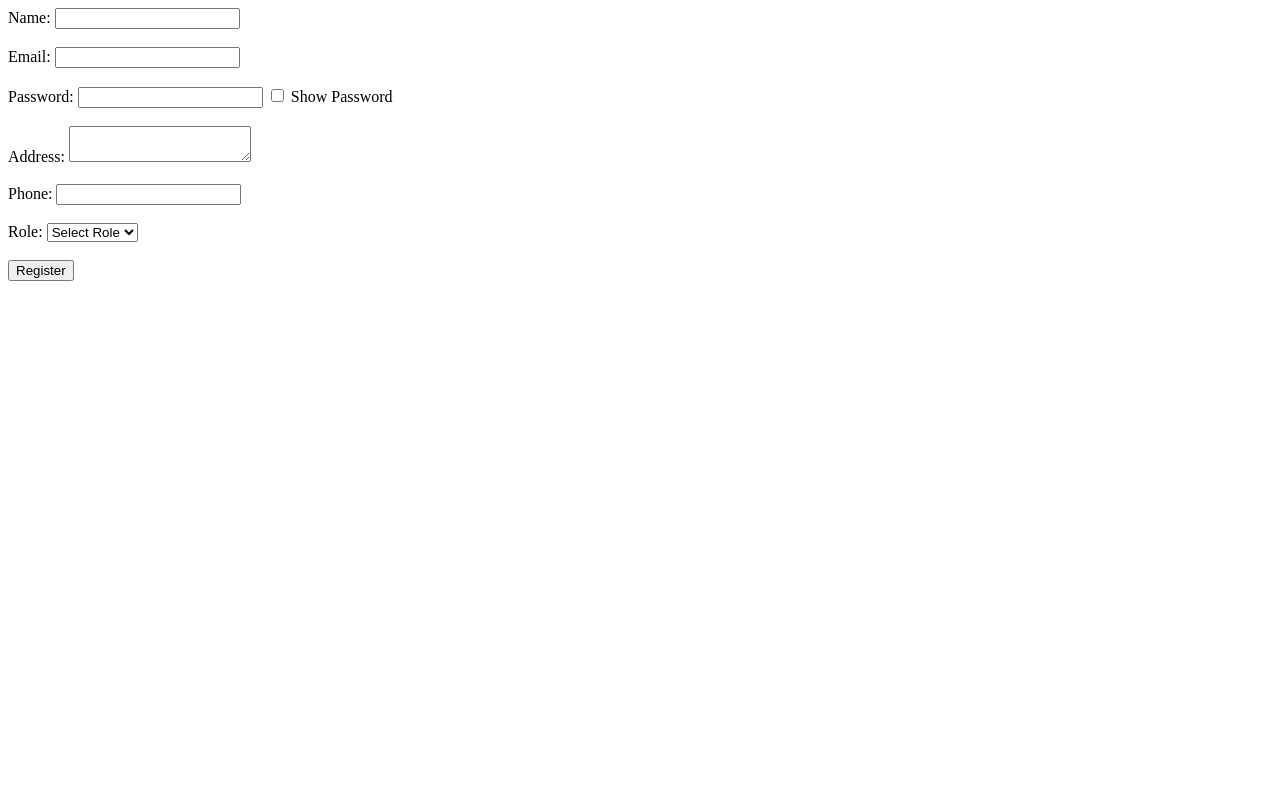
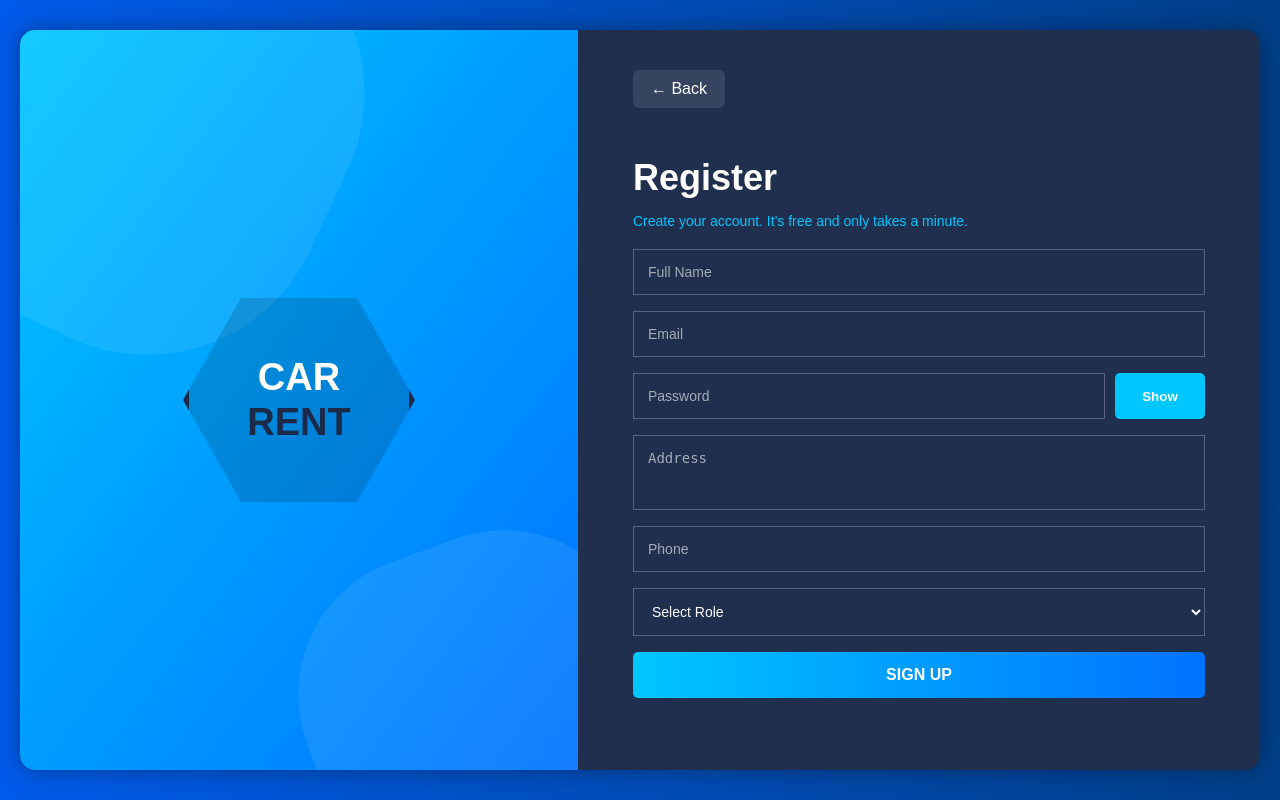
Before and after one commit to MHRahat01/WebTech_Project, a PHP site: page /OnlineCarRent/view/registration.php in a window 1280 px wide. Run offline with PHP 8.4, Linux system fonts and the light colour scheme.

Commit message:
Reg page design

```diff
--- /dev/null
+++ b/OnlineCarRent/asset/css/registration.css
@@ -0,0 +1,304 @@
+/* asset/css/registration.css */
+
+body{
+
+    margin: 0;
+    padding: 20px;
+
+    font-family: Arial;
+
+    background: linear-gradient(to right, #005bea, #003f88);
+
+    min-height: 100vh;
+
+    display: flex;
+    justify-content: center;
+    align-items: center;
+
+    box-sizing: border-box;
+}
+
+.container{
+
+    width: 1250px;
+
+    min-height: 650px;
+
+    display: flex;
+
+    background: #1f2f4d;
+
+    border-radius: 15px;
+
+    overflow: hidden;
+
+    box-shadow: 0px 0px 25px rgba(0,0,0,0.35);
+}
+
+.left-panel{
+
+    width: 45%;
+
+    background: linear-gradient(to bottom right, #00c6ff, #0072ff);
+
+    position: relative;
+
+    display: flex;
+    justify-content: center;
+    align-items: center;
+
+    overflow: hidden;
+}
+
+.left-panel::before{
+
+    content: "";
+
+    position: absolute;
+
+    width: 450px;
+    height: 450px;
+
+    background: rgba(255,255,255,0.08);
+
+    border-radius: 40%;
+
+    top: -140px;
+    left: -120px;
+
+    transform: rotate(25deg);
+}
+
+.left-panel::after{
+
+    content: "";
+
+    position: absolute;
+
+    width: 350px;
+    height: 350px;
+
+    background: rgba(255,255,255,0.08);
+
+    border-radius: 40%;
+
+    bottom: -120px;
+    right: -80px;
+
+    transform: rotate(-20deg);
+}
+
+.logo-box{
+
+    width: 220px;
+    height: 220px;
+
+    border: 6px solid #1b2a49;
+
+    background: rgba(0,0,0,0.15);
+
+    clip-path: polygon(
+        25% 6%,
+        75% 6%,
+        100% 50%,
+        75% 94%,
+        25% 94%,
+        0% 50%
+    );
+
+    display: flex;
+    justify-content: center;
+    align-items: center;
+
+    position: relative;
+
+    z-index: 2;
+}
+
+.logo-box h1{
+
+    color: white;
+
+    text-align: center;
+
+    line-height: 45px;
+
+    font-size: 38px;
+}
+
+.logo-box span{
+
+    color: #1b2a49;
+}
+
+.right-panel{
+
+    width: 55%;
+
+    padding: 40px 55px;
+
+    box-sizing: border-box;
+}
+
+.right-panel h2{
+
+    color: white;
+
+    font-size: 36px;
+
+    margin-bottom: 5px;
+}
+
+.subtitle{
+
+    color: #00c6ff;
+
+    margin-bottom: 20px;
+
+    font-size: 14px;
+}
+
+.back-btn{
+
+    display: inline-block;
+
+    margin-bottom: 20px;
+
+    text-decoration: none;
+
+    color: white;
+
+    background: rgba(255,255,255,0.1);
+
+    padding: 10px 18px;
+
+    border-radius: 6px;
+
+    transition: 0.3s;
+}
+
+.back-btn:hover{
+
+    background: #00c6ff;
+}
+
+.right-panel form input,
+.right-panel form textarea,
+.right-panel form select{
+
+    width: 100%;
+
+    padding: 14px;
+
+    margin-bottom: 16px;
+
+    background: transparent;
+
+    border: 1px solid rgba(255,255,255,0.25);
+
+    color: white;
+
+    font-size: 14px;
+
+    outline: none;
+
+    box-sizing: border-box;
+}
+
+.right-panel form textarea{
+
+    resize: none;
+
+    height: 75px;
+}
+
+.right-panel form input::placeholder,
+.right-panel form textarea::placeholder{
+
+    color: rgba(255,255,255,0.6);
+}
+
+.password-box{
+
+    display: flex;
+
+    gap: 10px;
+
+    margin-bottom: 16px;
+}
+
+.password-box input{
+
+    flex: 1;
+
+    margin-bottom: 0 !important;
+}
+
+.password-box button{
+
+    width: 90px;
+
+    border: none;
+
+    background: #00c6ff;
+
+    color: white;
+
+    cursor: pointer;
+
+    font-weight: bold;
+
+    border-radius: 5px;
+}
+
+.right-panel select{
+
+    color: rgba(255,255,255,0.8);
+}
+
+.right-panel option{
+
+    color: black;
+}
+
+.right-panel input[type="submit"]{
+
+    background: linear-gradient(to right, #00c6ff, #0072ff);
+
+    border: none;
+
+    color: white;
+
+    font-size: 16px;
+
+    font-weight: bold;
+
+    cursor: pointer;
+
+    border-radius: 5px;
+
+    transition: 0.3s;
+}
+
+.right-panel input[type="submit"]:hover{
+
+    opacity: 0.85;
+}
+
+.signin{
+
+    text-align: center;
+
+    margin-top: 18px;
+
+    color: white;
+}
+
+.signin a{
+
+    color: #00c6ff;
+
+    text-decoration: none;
+
+    font-weight: bold;
+}
--- a/OnlineCarRent/view/navbar.php
+++ b/OnlineCarRent/view/navbar.php
@@ -15,7 +15,7 @@
         <?php
         if($_SESSION['role'] == 'admin'){
         ?>
-            <a href="#">Admin Panel</a>
+            <a href="#">Admin Dashboard</a>
         <?php
         }
         ?>
--- a/OnlineCarRent/view/registration.php
+++ b/OnlineCarRent/view/registration.php
@@ -1,47 +1,104 @@
 <html>
+
 <head>
+
     <title>Registration</title>
-    <a
+
+    <link rel="stylesheet"  href="../asset/css/registration.css">
+
 </head>
 
 <body>
 
-<form method="post" action="../controller/regCheck.php" onsubmit="return validate()" autocomplete="off">
+<div class="container">
 
-    Name:
-    <input type="text" name="name" id="name"> <br><br>
+    <div class="left-panel">
 
-    Email:
-    <input type="email" name="email" id="email"> <br><br>
+    <div class="logo-box">
 
-    Password:
-    <input type="password" name="password" id="password">
+        <h1>
+            CAR<br>
+            <span>RENT</span>
+        </h1>
 
-    <label>
-    <input type="checkbox" onclick="togglePassword()"> Show Password
-    </label><br><br>
+    </div>
+
+</div>
+
+    <div class="right-panel">
+        <a href="login.php" class="back-btn">← Back</a>
+
+        <h2>Register</h2>
+
+        <p class="subtitle">
+            Create your account. It's free and only takes a minute.
+        </p>
+
+        <form method="post"
+              action="../controller/regCheck.php"
+              onsubmit="return validate()"
+              autocomplete="off">
+
+            <input type="text"
+                   name="name"
+                   id="name"
+                   placeholder="Full Name">
+
+            <input type="email"
+                   name="email"
+                   id="email"
+                   placeholder="Email">
+
+            <div class="password-box">
+
+                <input type="password"
+                       name="password"
+                       id="password"
+                       placeholder="Password">
+
+                <button type="button"
+                        onclick="showPassword()">
+                    Show
+                </button>
+
+            </div>
+
+            <textarea name="address"
+                      placeholder="Address"></textarea>
+
+            <input type="number"
+                   name="phone"
+                   placeholder="Phone">
+
+            <select name="role">
+
+                <option value="">
+                    Select Role
+                </option>
+
+                <option value="member">
+                    Member
+                </option>
+
+                <option value="admin">
+                    Admin
+                </option>
+
+            </select>
+
+            <input type="submit"
+                   name="submit"
+                   value="SIGN UP">
+
+        </form>
 
 
+    </div>
 
-    Address:
-    <textarea name="address"></textarea> <br><br>
+</div>
 
-    Phone:
-    <input type="number" name="phone"> <br><br>
+<script src="../asset/js/showpass.js"></script>
 
-    Role:
-    <select name="role">
-        <option value="">Select Role</option>
-        <option value="member">Member</option>
-        <option value="admin">Admin</option>
-    </select>
-
-    <br><br>
-
-    <input type="submit" name="submit" value="Register">
-
-</form>
-<script src="../asset/js/showpass.js"></script>
 <script src="../asset/js/regValidate.js"></script>
 
 </body>
```
